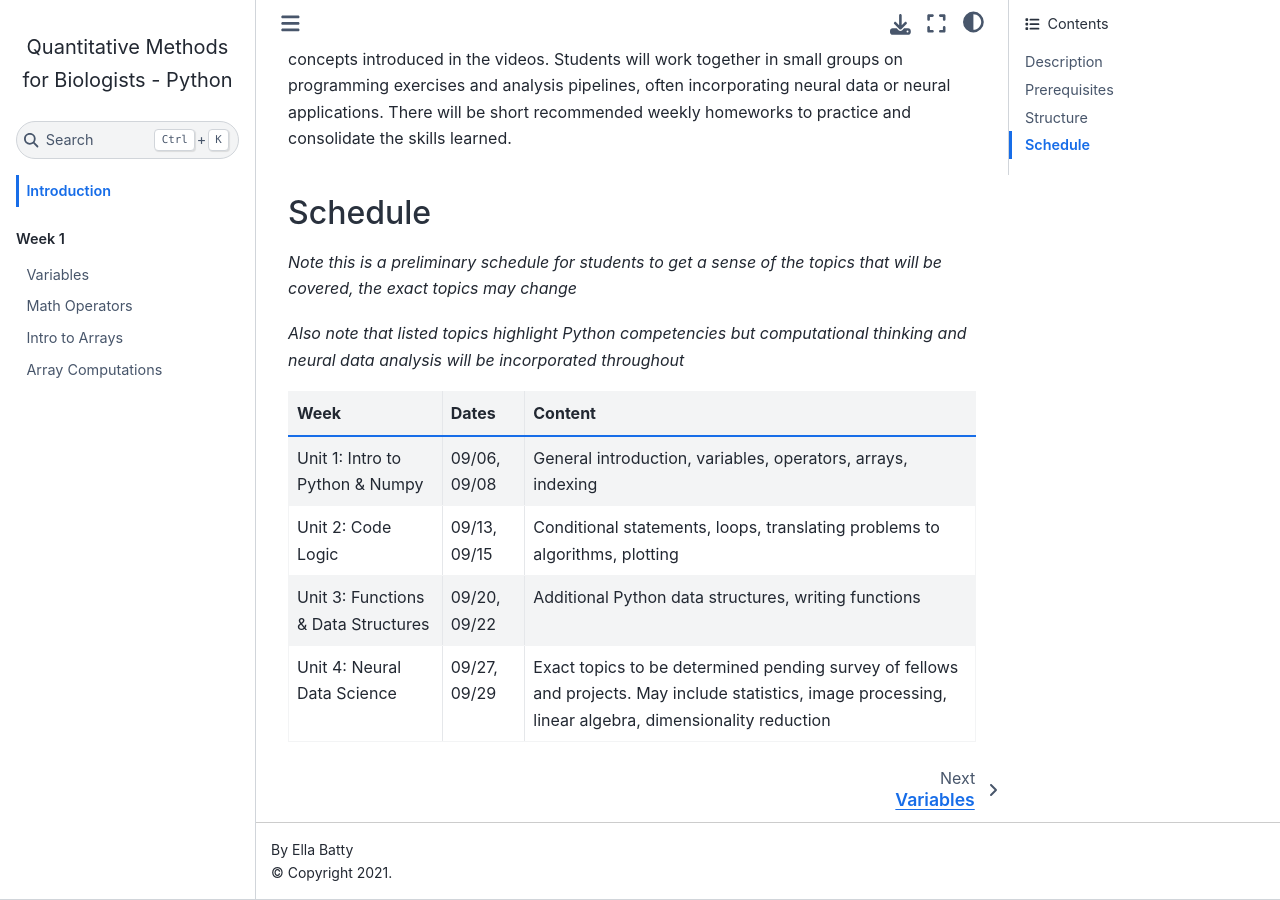
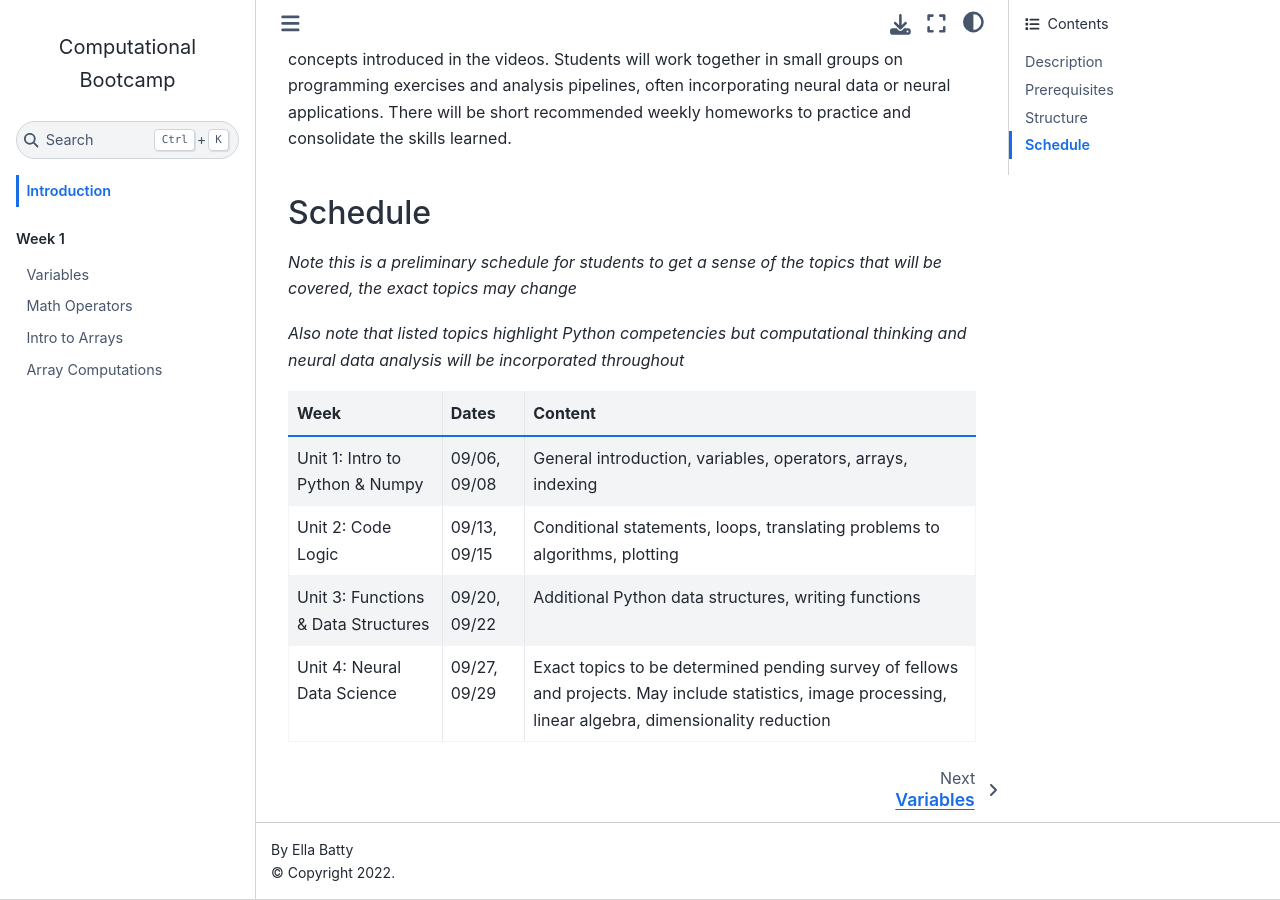
Before and after one commit to ebatty/ComputationalBootcamp, a Jupyter Book: the page built from intro.md, in a window 1280 px wide and 900 px high, scrolled down 928 px. Built offline with Jupyter Book 1.0.4 settings and Sphinx 7.4.7 and the Sphinx Book theme 1.1.4, drawn with Linux system fonts in a browser that asks for light colours.

Commit message:
Update _config.yml

```diff
--- a/_config.yml
+++ b/_config.yml
@@ -5,9 +5,9 @@
 
 #######################################################################################
 # Book settings
-title                       : Quantitative Methods for Biologists - Python  # The title of the book. Will be placed in the left navbar.
+title                       : Computational Bootcamp  # The title of the book. Will be placed in the left navbar.
 author                      : Ella Batty  # The author of the book
-copyright                   : "2021"  # Copyright year to be placed in the footer
+copyright                   : "2022"  # Copyright year to be placed in the footer
 #logo                        : images/NeuroImage.png  # A path to the book logo
 only_build_toc_files        : true
 
```
